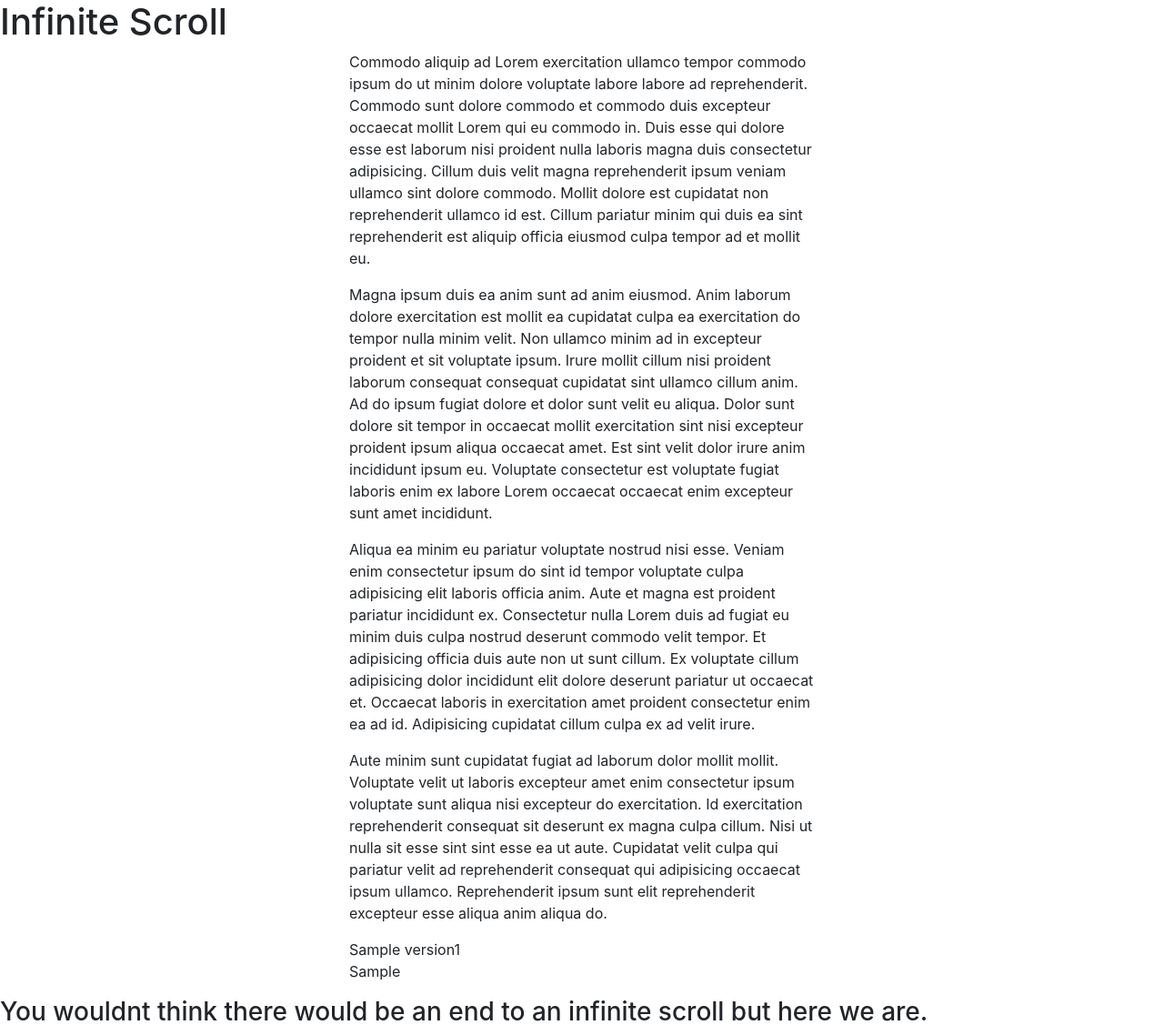
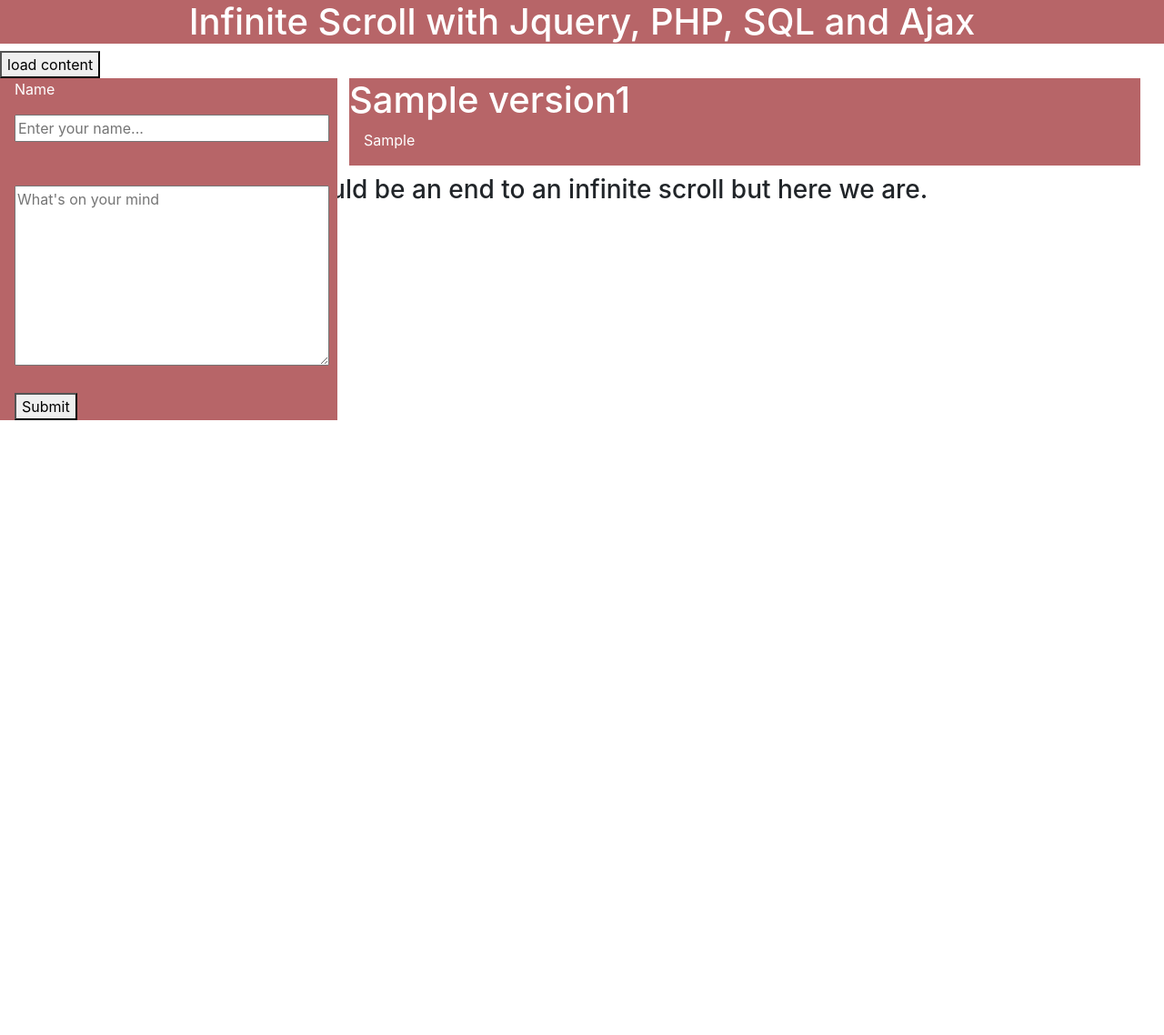
Before and after one commit to xScottishKrissx/InfiniteScroll, a PHP site: page / in a window 1280 px wide. Shown: the whole page at 91% size. After the commit the page ends 462 px from the top, so only its background shows below. Run offline with PHP 8.4, Linux system fonts and the light colour scheme; tables that the repository leaves empty or names only in its code hold one stand-in row (values such as "Sample post"); some libraries are stand-ins or nearby versions.

Commit message:
Day 2 - File Upload Failure, Form Input Success

```diff
--- a/ajax.php
+++ b/ajax.php
@@ -7,7 +7,7 @@ if (isset($_POST['getData'])) {
     $start = (int)$_POST['start'];
     $limit = (int)$_POST['limit'];
 
-    $result = $db->prepare("select * FROM version1 LIMIT :start, :limit ");
+    $result = $db->prepare("select * FROM version1 ORDER BY id DESC LIMIT :start, :limit ");
     $result->bindParam(':start' , $start , PDO::PARAM_INT);
     $result->bindParam(':limit' , $limit , PDO::PARAM_INT);
 
@@ -17,7 +17,7 @@ if (isset($_POST['getData'])) {
     if($result->rowCount() > 0){
         $postsOutput = '';
         while ($row = $result->fetch(PDO::FETCH_ASSOC)){
-          $postsOutput .='<div>'.$row['name'].'<p>'.$row['post'].'</p></div>';
+          $postsOutput .='<div><h1>'.$row['name'].'</h1><p>'.$row['post'].'</p></div>';
         }
         exit($postsOutput);
         }
--- a/css/css.css
+++ b/css/css.css
@@ -1,6 +1,39 @@
+#header {
+  background-color: #b76568;
+  color: #fff;
+  text-align: center; }
+
 .posts {
-  width: 40vw;
-  margin: 0 auto; }
+  background-color: #b76568;
+  color: white;
+  margin-left: 30vw;
+  width: 68vw; }
+  .posts div {
+    border-bottom: 10px solid white; }
+    .posts div p {
+      padding-left: 1rem; }
+
+.recentPost {
+  background-color: #b76568;
+  color: white;
+  width: 68vw; }
+  .recentPost div {
+    border-bottom: 10px solid white; }
+    .recentPost div p {
+      padding-left: 1rem; }
+
+.formContainer {
+  background-color: #b76568;
+  position: fixed;
+  color: white;
+  width: 29vw; }
+  .formContainer #name {
+    width: 100%;
+    max-width: 27vw; }
+  .formContainer textarea {
+    max-width: 27vw; }
+  .formContainer form {
+    padding-left: 1rem; }
 
 .hide {
   display: none; }
--- a/index.php
+++ b/index.php
@@ -15,18 +15,25 @@
     <title>Infinite Scroll</title>
   </head>
   <body>
-    <h1>Infinite Scroll</h1>
-
-    <?php include ("loadpost.php"); ?>
-    <div class="posts">
-      <p>Commodo aliquip ad Lorem exercitation ullamco tempor commodo ipsum do ut minim dolore voluptate labore labore ad reprehenderit. Commodo sunt dolore commodo et commodo duis excepteur occaecat mollit Lorem qui eu commodo in. Duis esse qui dolore esse est laborum nisi proident nulla laboris magna duis consectetur adipisicing. Cillum duis velit magna reprehenderit ipsum veniam ullamco sint dolore commodo. Mollit dolore est cupidatat non reprehenderit ullamco id est. Cillum pariatur minim qui duis ea sint reprehenderit est aliquip officia eiusmod culpa tempor ad et mollit eu.</p>
-      <p>Magna ipsum duis ea anim sunt ad anim eiusmod. Anim laborum dolore exercitation est mollit ea cupidatat culpa ea exercitation do tempor nulla minim velit. Non ullamco minim ad in excepteur proident et sit voluptate ipsum. Irure mollit cillum nisi proident laborum consequat consequat cupidatat sint ullamco cillum anim. Ad do ipsum fugiat dolore et dolor sunt velit eu aliqua. Dolor sunt dolore sit tempor in occaecat mollit exercitation sint nisi excepteur proident ipsum aliqua occaecat amet. Est sint velit dolor irure anim incididunt ipsum eu. Voluptate consectetur est voluptate fugiat laboris enim ex labore Lorem occaecat occaecat enim excepteur sunt amet incididunt.</p>
-      <p>Aliqua ea minim eu pariatur voluptate nostrud nisi esse. Veniam enim consectetur ipsum do sint id tempor voluptate culpa adipisicing elit laboris officia anim. Aute et magna est proident pariatur incididunt ex. Consectetur nulla Lorem duis ad fugiat eu minim duis culpa nostrud deserunt commodo velit tempor. Et adipisicing officia duis aute non ut sunt cillum. Ex voluptate cillum adipisicing dolor incididunt elit dolore deserunt pariatur ut occaecat et. Occaecat laboris in exercitation amet proident consectetur enim ea ad id. Adipisicing cupidatat cillum culpa ex ad velit irure.</p>
-      <p>Aute minim sunt cupidatat fugiat ad laborum dolor mollit mollit. Voluptate velit ut laboris excepteur amet enim consectetur ipsum voluptate sunt aliqua nisi excepteur do exercitation. Id exercitation reprehenderit consequat sit deserunt ex magna culpa cillum. Nisi ut nulla sit esse sint sint esse ea ut aute. Cupidatat velit culpa qui pariatur velit ad reprehenderit consequat qui adipisicing occaecat ipsum ullamco. Reprehenderit ipsum sunt elit reprehenderit excepteur esse aliqua anim aliqua do.</p>
+    <div id="header"><h1 >Infinite Scroll with Jquery, PHP, SQL and Ajax</h1></div>
+    <button type="button" name="button" id="loadContent"> load content</button>
 
 
+  <div class="formContainer">
+    <form id="inputForm" method="" enctype="" action="">
+      <p>Name</p> <input type="text" id="name" name="firstName" placeholder="Enter your name..." maxlength="100"><br/>
 
-    </div>
+      <br/><br/><textarea name="message" id="postcontent" rows="8" cols="80" placeholder="What's on your mind" maxlength="400"></textarea><br/><br/>
+
+      <!--<input type="file" name="upload" id="uploadFile" >-->
+
+      <!-- <input type="submit" name="submit" value="Submit" id="submitForm" >-->
+      <button type="button" name="button" id="submitForm">Submit</button>
+    </form>
+  </div>
+
+
+    <div class="posts"><?php include ("loadpost.php"); ?></div>
     <div class="loader"><img src="img/loader.gif" alt=""></div>
     <div class="infiniteEnd"><h3>You wouldnt think there would be an end to an infinite scroll but here we are.</h3></div>
 
--- a/js/js.js
+++ b/js/js.js
@@ -2,20 +2,24 @@ $(document).ready(function(){
   $(".infiniteEnd").addClass("hide");
   $(".loader").addClass("hide");
 
-var start = 0;
-var limit = 5;
+var start = 5;
+var limit = 10;
 var reachedEnd =  false;
 
   $(document).scroll(function(){
       console.log("1");
-      //var scroll = $(window).scrollTop();
-      //console.log(scroll);
+      var scroll = $(window).scrollTop();
+      console.log(scroll);
       //console.log("Window height is " + $(window).height())
       //console.log("Document height is: "+ $(document).height())
     if ($(window).scrollTop() == $(document).height() - $(window).height() && reachedEnd == false) {
         getData();
       }
     });
+    $("#loadContent").on("click",function(){
+        getData();
+    })
+
 
     function getData(){
       $(".loader").removeClass("hide").addClass("show");
@@ -46,6 +50,54 @@ var reachedEnd =  false;
 
     }
 
+$("#submitForm").on("click", function(){
+   postForm();
+});
+
+/*
+$("#inputForm").on("submit", function(){
+    //Run upload.php
+    postForm();
+
+});
+*/
+function postForm(){
+    var name = $("#name").val();
+    var postcontent = $("#postcontent").val();
+    //var imagePath = $("#uploadFile").val();
+    //var imageName = imagePath;
+    //var strippedImageName = imageName.substring(imageName.lastIndexOf("\\") + 1);
+
+    //console.log(image);
+    //console.log(result);
+    if (name && postcontent != "") {
+      $.ajax({
+        type: "POST",
+        url: "submitForm.php",
+        data:{'name':name, 'postcontent':postcontent},
+        cache: false,
+        success: function(data){
+          $(".posts").prepend("<div class='recentPost'>" + data + "</div>");
+          $("#name").val("");
+          $("#postcontent").val("");
+        //  $("#uploadFile").val("");
+          //console.log("ajax was successful")
+          //$("#inputForm").submit();
+        }
+      });
+
+    }else{
+      console.log("Form is empty");
+      //$('#errorMessage').html("Forename, Surname and the Subject boxes must NOT be empty. Thank you.")
+    }
+
+    return false;
+
+
+
+    //console.log("Form Submitted")
+  }
+
 
 
 
--- a/loadpost.php
+++ b/loadpost.php
@@ -0,0 +1,30 @@
+<?php include("pdo.php") ?>
+<?php
+
+try {
+
+  $result = $db->prepare("select * FROM version1 ORDER BY id DESC LIMIT 0, 5 ");
+  $result->execute();
+
+  if($result->rowCount() > 0){
+  // Define how we want to fetch the results
+  $result->setFetchMode(PDO::FETCH_ASSOC);
+  $iterator = new IteratorIterator($result);
+
+  foreach($iterator as $row){
+    echo '<div><h1>'.$row['name'].'</h1><p>'.$row['post'].'</p></div>';
+
+  }
+}else{
+  echo '<p>No Results could be displayed.</p>';
+}
+
+} catch (Exception $e) {
+  echo '<p>', $e->getMessage(), '</p>';
+  die("Oops something went wrong");
+}
+
+
+
+
+ ?>
```
Also changed, not shown: sass/scss.scss (+36 -2 lines), submitForm.php (added, +35 -0 lines), upload.php (added, +61 -0 lines), changelog.txt, 1 other file.
